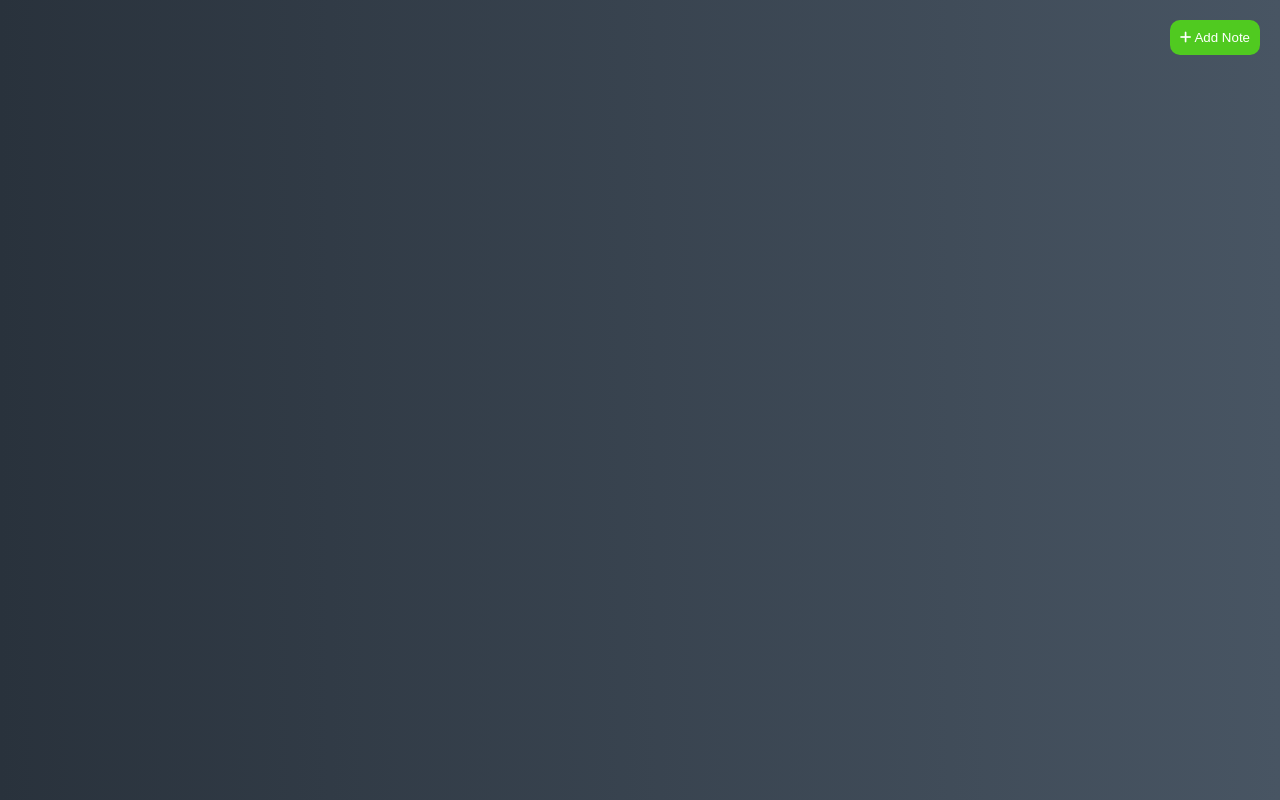
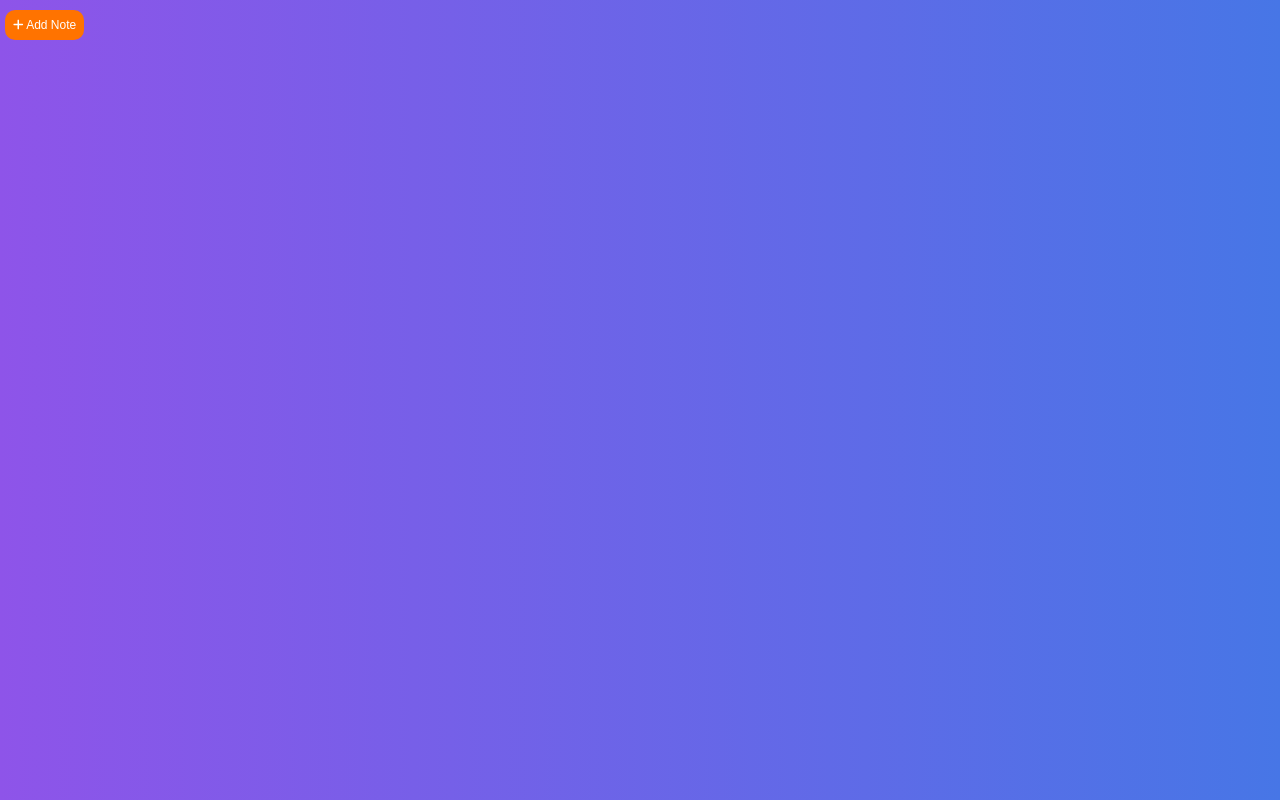
Before and after one commit to elfadili-ae/Notes-App-js, a plain HTML site: page index.html in a window 1280 px wide. Drawn offline with Linux system fonts and the light colour scheme.

Commit message:
nothing beats electric violet

```diff
--- a/style.css
+++ b/style.css
@@ -5,12 +5,14 @@
 }
 
 body {
-    background: #485563;
-    background: -webkit-linear-gradient(to right, #29323c, #485563);
-    background: linear-gradient(to right, #29323c, #485563);
+    background: #4776E6;  /* fallback for old browsers */
+    background: -webkit-linear-gradient(to right, #8E54E9, #4776E6);  /* Chrome 10-25, Safari 5.1-6 */
+    background: linear-gradient(to right, #8E54E9, #4776E6); /* W3C, IE 10+/ Edge, Firefox 16+, Chrome 26+, Opera 12+, Safari 7+ */
+
 }
 
 #main {
+    margin-left: 80px;
     min-height: 100vh;
     padding-bottom: 50px;
     display: flex;
@@ -21,14 +23,15 @@ body {
 
 #addBtn {
     position: fixed;
-    top: 20px;
-    right: 20px;
-    background-color: rgb(80, 202, 32);
-    padding: 10px;
+    top: 10px;
+    left: 5px;
+    background-color: rgb(255, 115, 0);
+    padding: 8px;
     border: none;
     border-radius: 10px;
     cursor: pointer;
     color: rgb(255, 255, 255);
+    font-size: 12px;
     transition: background-color 0.3s ease-in-out;
 }
 
```
